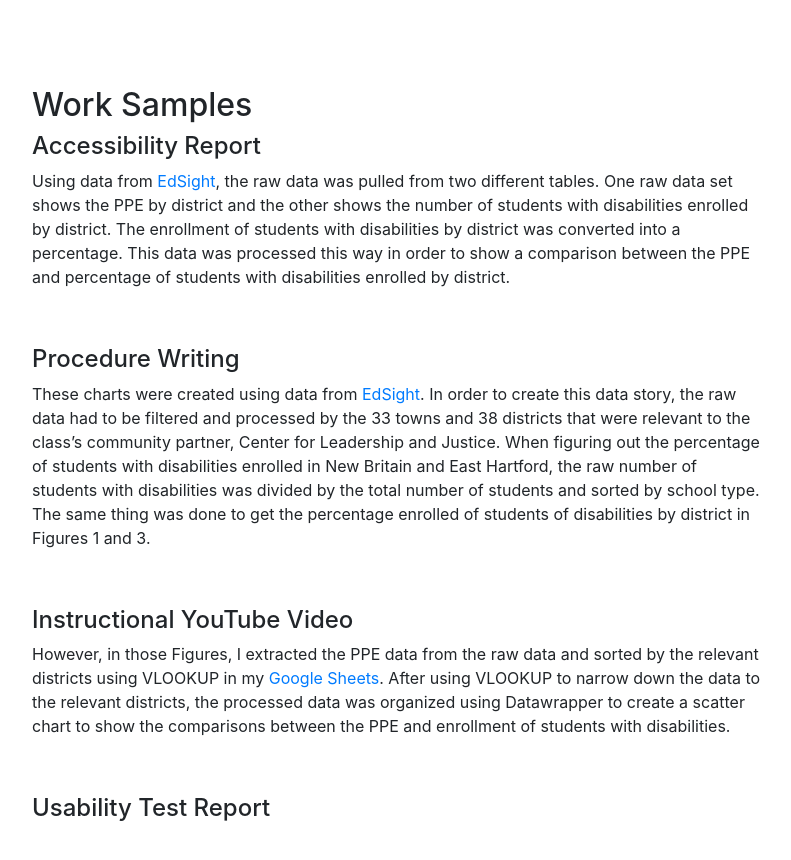
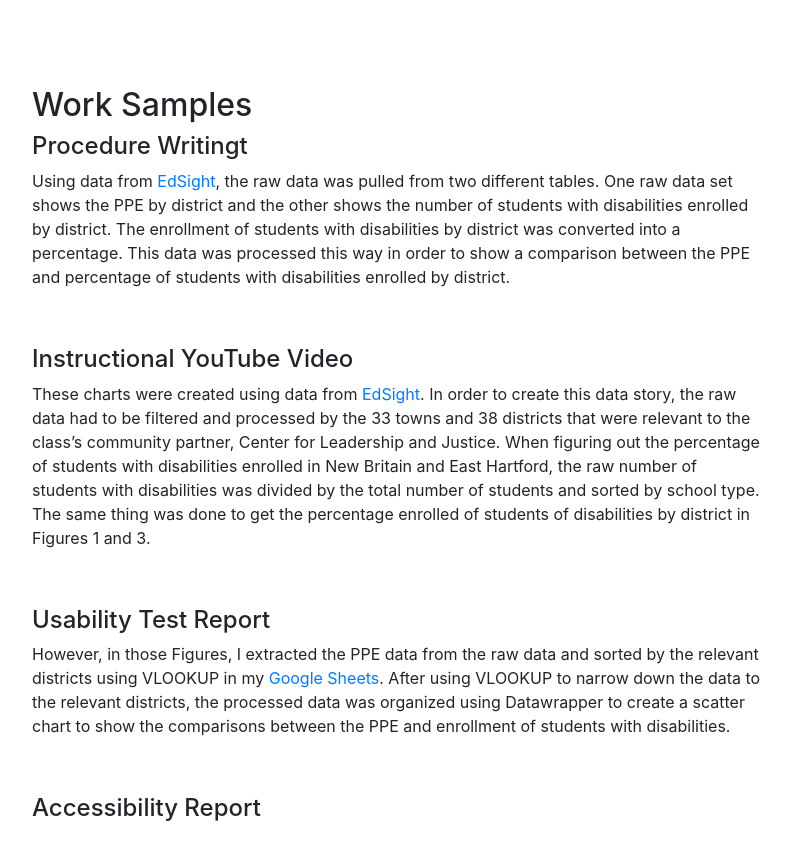
Before and after one commit to annatran-cmu/AnnaCMU-Portfolio, a plain HTML site: page index.html in a window 1280 px wide. Shown: the part 2680-3540 px from the top of the page, without its empty margins (243-1034 px from the left). Drawn offline with nearby package versions, Linux system fonts and the light colour scheme.

Commit message:
Update index.html

```diff
--- a/index.html
+++ b/index.html
@@ -108,19 +108,19 @@
       <div class="row">
         <div class="col-lg-8 mx-auto">
           <h2>Work Samples</h2>
-	  <h4>Accessibility Report</h4>
+	  <h4>Procedure Writingt</h4>
           <p>Using data from <a href="https://public-edsight.ct.gov/Overview/Per-Pupil-Expenditures-by-Function---District/Per-Pupil-Expenditures-by-Object---District?language=en_US">EdSight</a>, the raw data was pulled from two different tables. One raw data set shows the PPE by district and the other shows the number of students with disabilities enrolled by district. The enrollment of students with disabilities by district was converted into a percentage. This data was processed this way in order to show a comparison between the PPE and percentage of students with disabilities enrolled by district.</p>
 	  <p>&nbsp;</p>
 
-	  <h4>Procedure Writing</h4>
+	  <h4>Instructional YouTube Video</h4>
           <p>These charts were created using data from <a href="https://public-edsight.ct.gov/students/primary-disability?language=en_US">EdSight</a>. In order to create this data story, the raw data had to be filtered and processed by the 33 towns and 38 districts that were relevant to the class’s community partner, Center for Leadership and Justice. When figuring out the percentage of students with disabilities enrolled in New Britain and East Hartford, the raw number of students with disabilities was divided by the total number of students and sorted by school type. The same thing was done to get the percentage enrolled of students of disabilities by district in Figures 1 and 3.</p>
 	  <p>&nbsp;</p>
 
-	  <h4>Instructional YouTube Video</h4>
+	  <h4>Usability Test Report</h4>
           <p>However, in those Figures, I extracted the PPE data from the raw data and sorted by the relevant districts using VLOOKUP in my <a href="https://docs.google.com/spreadsheets/d/1JnwnQKQ3PI1UVNcHrOdLRUwR72A8Qv5ul6EvjqXZD1E/edit?usp=sharing">Google Sheets</a>. After using VLOOKUP to narrow down the data to the relevant districts, the processed data was organized using Datawrapper to create a scatter chart to show the comparisons between the PPE and enrollment of students with disabilities.</p>
 	  <p>&nbsp;</p>
 
-	<h4>Usability Test Report</h4>
+	<h4>Accessibility Report</h4>
 	<p>&nbsp;</p>
 
         </div>
```
